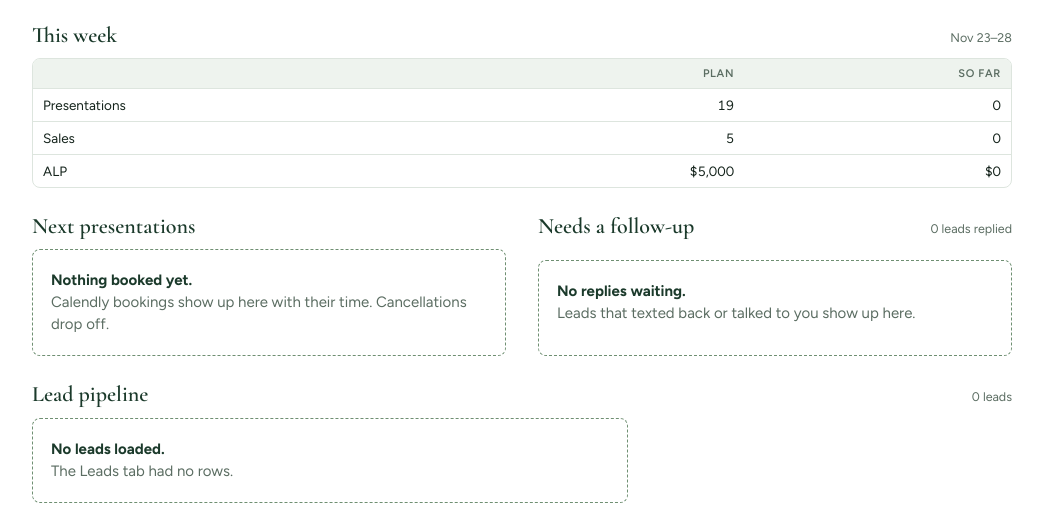
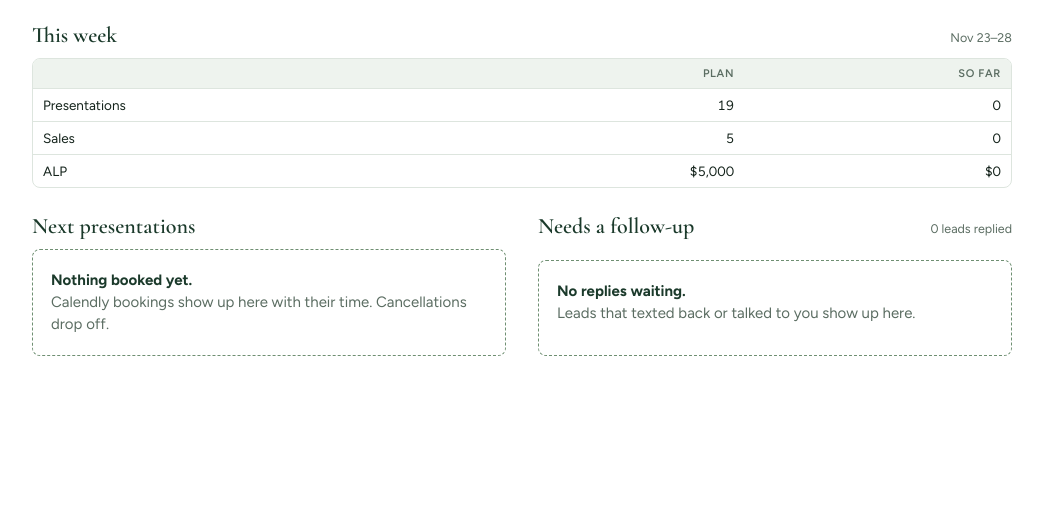
Before and after one commit to haleyeliiiiza/Activity-production-master, a plain HTML site: page dashboard/index.html in a window 1280 px wide. Shown: the part 318-823 px from the top of the page, without its empty margins (118-1161 px from the left). After the commit the page ends 800 px from the top, so only its background shows below. Drawn offline with nearby package versions, Linux system fonts and the light colour scheme.

Commit message:
Dashboard: remove Lead pipeline, Call queue and To call by call block
Co-Authored-By: Claude Sonnet 5.5 <noreply@anthropic.com>
Claude-Session: https://claude.ai/code/session_016a7GekhMaodbT7uqSHyDzb

```diff
--- a/dashboard/index.html
+++ b/dashboard/index.html
@@ -369,9 +369,7 @@ function renderDashboard(){
    sec("Needs a follow-up",`${follow.length} ${follow.length===1?"lead":"leads"} replied`,
      follow.length?`<div class="list">${follow.slice(0,6).map(l=>`<div class="item" style="grid-template-columns:minmax(0,1fr) auto"><span><span class="p">${esc(l.name)}</span><br><span class="m">${esc(l.outcome.split(";")[0])}</span></span>${statusChip(l.type)}</div>`).join("")}</div>`
        :empty("No replies waiting.","Leads that texted back or talked to you show up here."))+
-   `</div>`+
-   sec("Lead pipeline",`${S.leads.length} leads`,S.leads.length?pipeline(S.leads):empty("No leads loaded.","The Leads tab had no rows."))+
-   callQueue(steps,callBack)
+   `</div>`
 }
 
 const blockHour=b=>{const m=String(b).match(/(\d{1,2})(?::\d{2})?\s*-\s*\d{1,2}(?::\d{2})?\s*(AM|PM)/i);return m?(+m[1]%12)+(/pm/i.test(m[2])?12:0):99};
```
